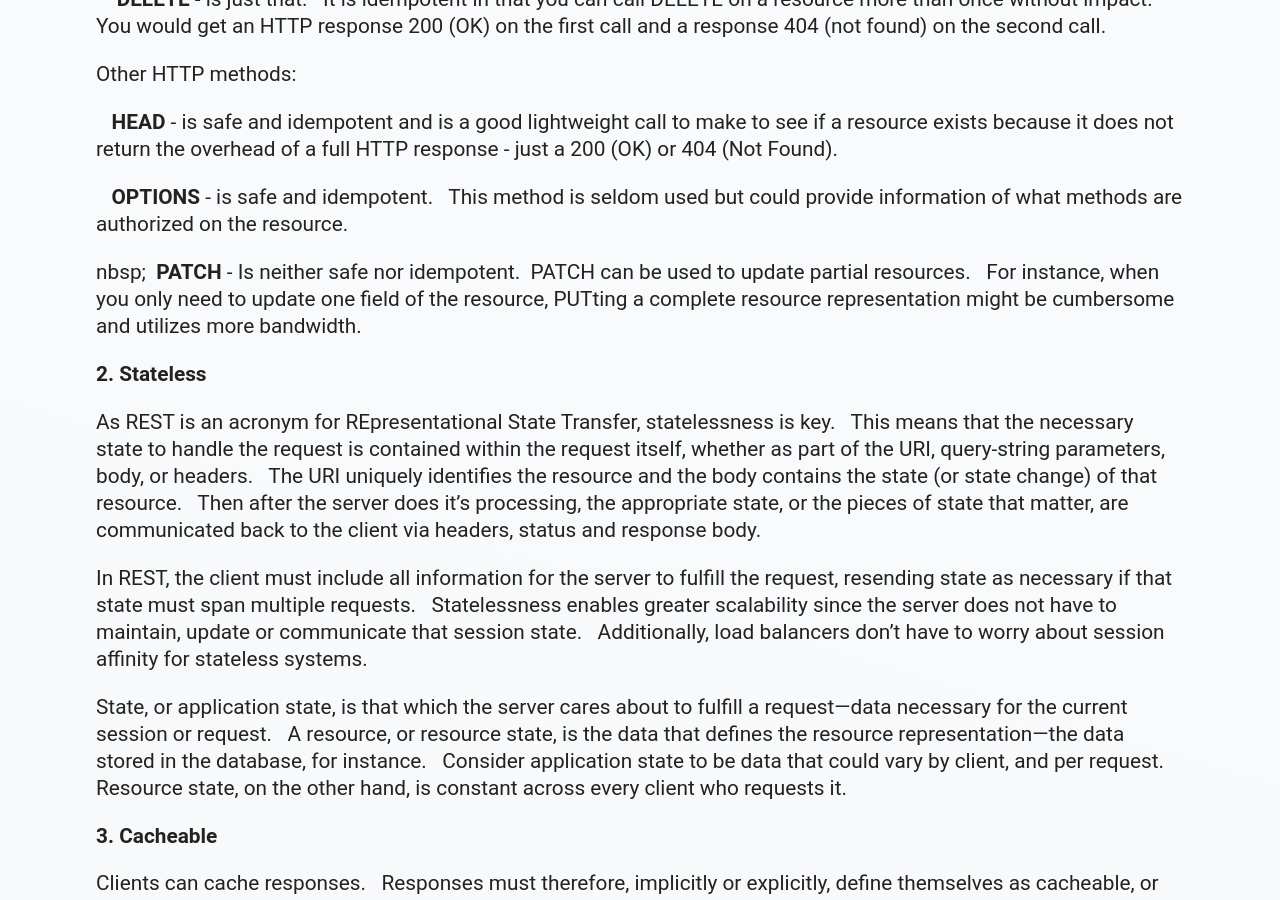
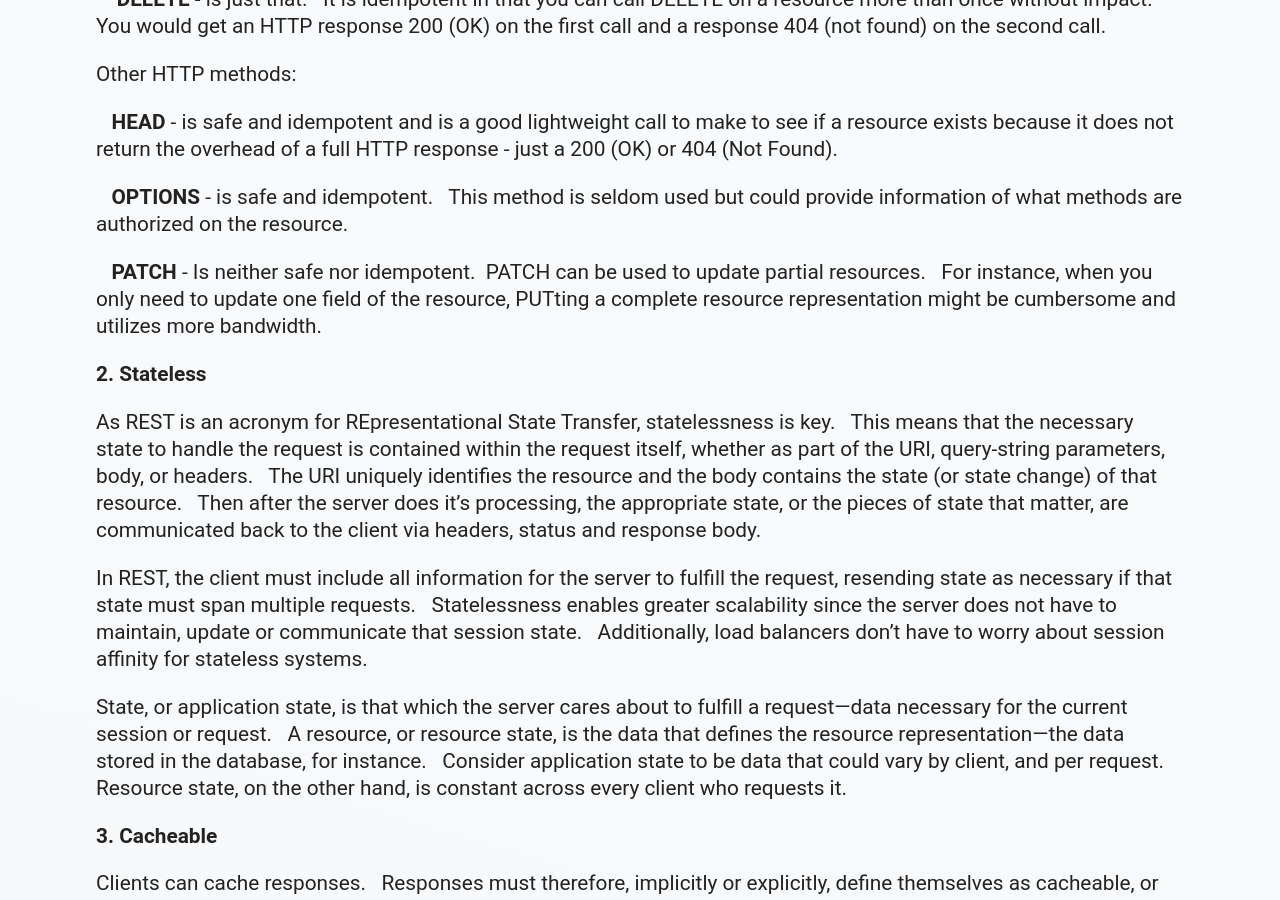
Before and after one commit to mo4dawg/mo4dawg.github.io, a Jekyll site: the page built from _posts/2016-11-11-restful-services.md, in a window 1280 px wide and 900 px high, scrolled down 2589 px. Built offline with Jekyll 4.4.1, drawn with Linux system fonts in a browser that asks for light colours; comment, search, counter and statistics services are not loaded.

Commit message:
Update 2016-11-11-restful-services.md

```diff
--- a/_posts/2016-11-11-restful-services.md
+++ b/_posts/2016-11-11-restful-services.md
@@ -62,15 +62,15 @@
 
  &nbsp; &nbsp;  **PUT** – used for Update. &nbsp;Since PUT updates it by definition is not Safe. &nbsp;  PUT is idempotent in that if you update an item twice with the same information there is no change.  &nbsp; So if you update a resource from a value of 3 to 4 twice the result is one resource with its value being 4. &nbsp;  However if you were to POST a resource that has a value 3 twice with a value of 4 you will update the resource to 4 but also create a new resource with a value of 4.
 
-  &nbsp; &nbsp; **DELETE** - is just that.  &nbsp; It is idempotent in that you can call DELETE on a resource more than once without impact.  &nbsp; You would get an HTTP response 200 (OK) on the first call and a response 404 (not found) on the second call.
+ &nbsp; &nbsp; **DELETE** - is just that.  &nbsp; It is idempotent in that you can call DELETE on a resource more than once without impact.  &nbsp; You would get an HTTP response 200 (OK) on the first call and a response 404 (not found) on the second call.
 
 Other HTTP methods:
 
-&nbsp; &nbsp;**HEAD** - is safe and idempotent and is a good lightweight call to make to see if a resource exists because it does not return the overhead of a full HTTP response - just a 200 (OK) or 404 (Not Found).
+ &nbsp; &nbsp;**HEAD** - is safe and idempotent and is a good lightweight call to make to see if a resource exists because it does not return the overhead of a full HTTP response - just a 200 (OK) or 404 (Not Found).
 
-&nbsp; &nbsp;**OPTIONS** - is safe and idempotent. &nbsp; This method is seldom used but could provide information of what methods are authorized on the resource.
+ &nbsp; &nbsp;**OPTIONS** - is safe and idempotent. &nbsp; This method is seldom used but could provide information of what methods are authorized on the resource.
 
-nbsp; &nbsp;**PATCH** - Is neither safe nor idempotent.   &nbsp;PATCH can be used to update partial resources. &nbsp; For instance, when you only need to update one field of the resource, PUTting a complete resource representation might be cumbersome and utilizes more bandwidth.
+ &nbsp; &nbsp;**PATCH** - Is neither safe nor idempotent.   &nbsp;PATCH can be used to update partial resources. &nbsp; For instance, when you only need to update one field of the resource, PUTting a complete resource representation might be cumbersome and utilizes more bandwidth.
 
 **2.   Stateless**
 
```
